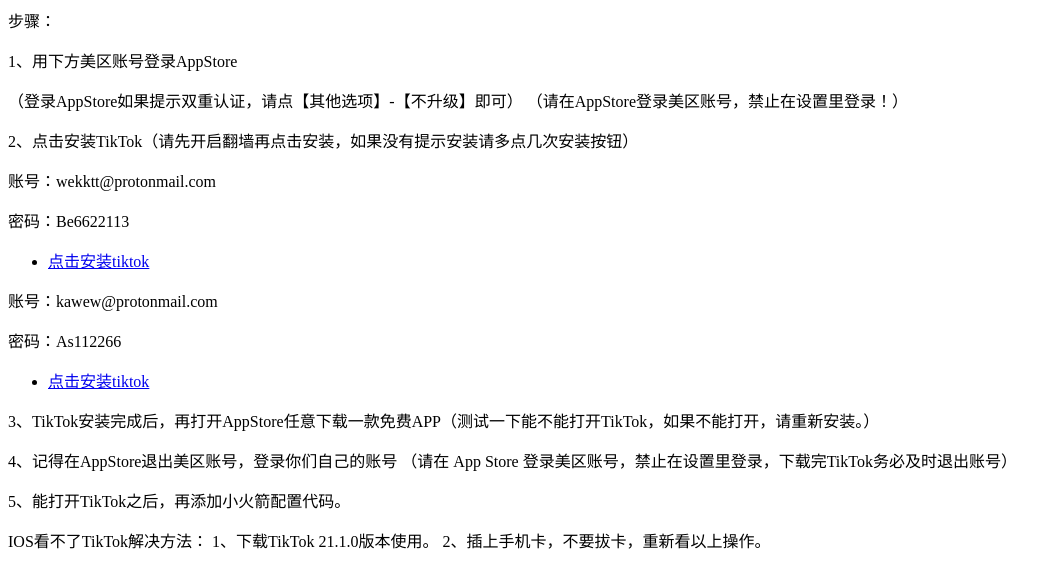
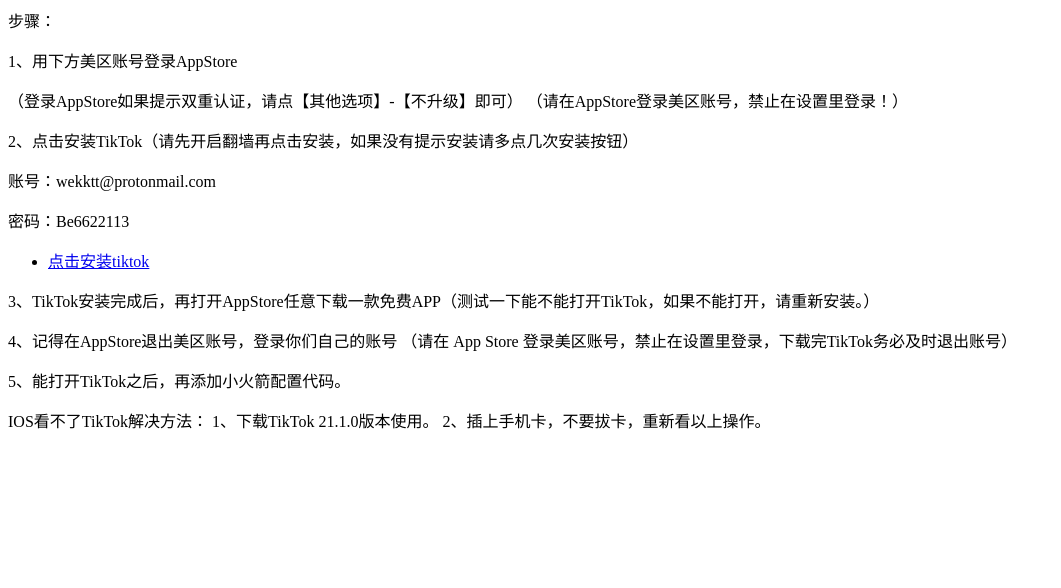
Before and after one commit to CHDX2002/CHDX2002.github.io, a plain HTML site: page index.html in a window 1280 px wide. Shown: the whole page, without its empty margins (0-1061 px from the left). Drawn offline with Linux system fonts and the light colour scheme.

Commit message:
Update index.html

```diff
--- a/index.html
+++ b/index.html
@@ -9,12 +9,6 @@
   <li> <a href="itms-services://?action=download-manifest&url=https://github.com/kjfx/rj/releases/download/tiktok/ipa-wekktt.plist">点击安装tiktok</a> </li>
 </ul>
 <p></p>
-<p>账号：kawew@protonmail.com</p>
-<p>密码：As112266</p>
-<ul>
-  <li> <a href="itms-services://?action=download-manifest&url=https://github.com/kjfx/rj/releases/download/tiktok/ipa-kawew.plist">点击安装tiktok</a> </li>
-</ul>
-<p></p>
 <p>3、TikTok安装完成后，再打开AppStore任意下载一款免费APP（测试一下能不能打开TikTok，如果不能打开，请重新安装。）</p>
 <p>4、记得在AppStore退出美区账号，登录你们自己的账号
 （请在 App Store 登录美区账号，禁止在设置里登录，下载完TikTok务必及时退出账号）</p>
```
